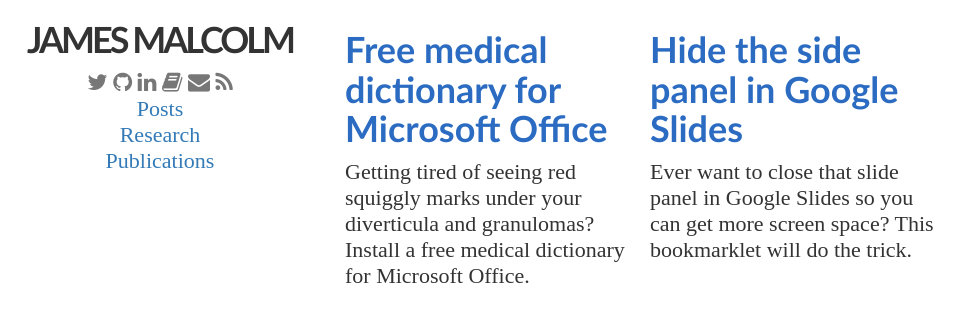
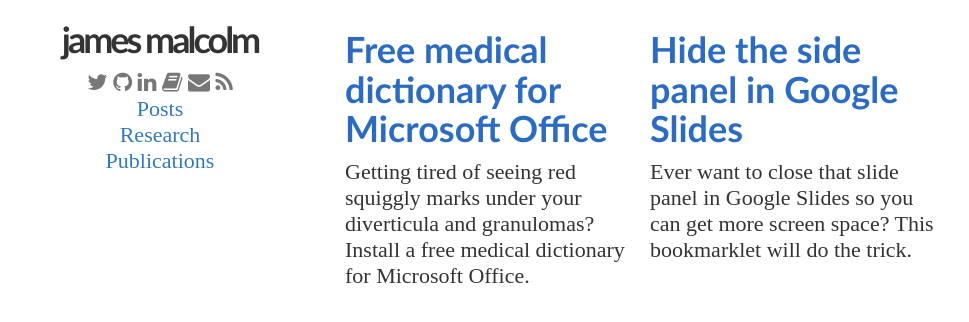
Before and after one commit to jgmalcolm/jgmalcolm.github.io, a Jekyll site: the page built from index.html, in a window 1280 px wide. Shown: the top 322 px of the page, without its empty margins (0-969 px from the left). Built offline with Jekyll 4.4.1, drawn with Linux system fonts in a browser that asks for light colours; nearby versions of some CDN libraries.

Commit message:
site.name

```diff
--- a/_includes/sidebar.html
+++ b/_includes/sidebar.html
@@ -1,5 +1,5 @@
 <!-- <a href="/"><img id="avatar" src="/images/malcolm.jpg"></img></a> -->
-<h1 id="logo">JAMES MALCOLM</h1>
+<h1 id="logo">{{ site.name }}</h1>
 
 <div id="social" class="fa">
   <a href="https://twitter.com/jgmalcolm" title="Twitter"><i class="fa fa-twitter"></i></a>
```
